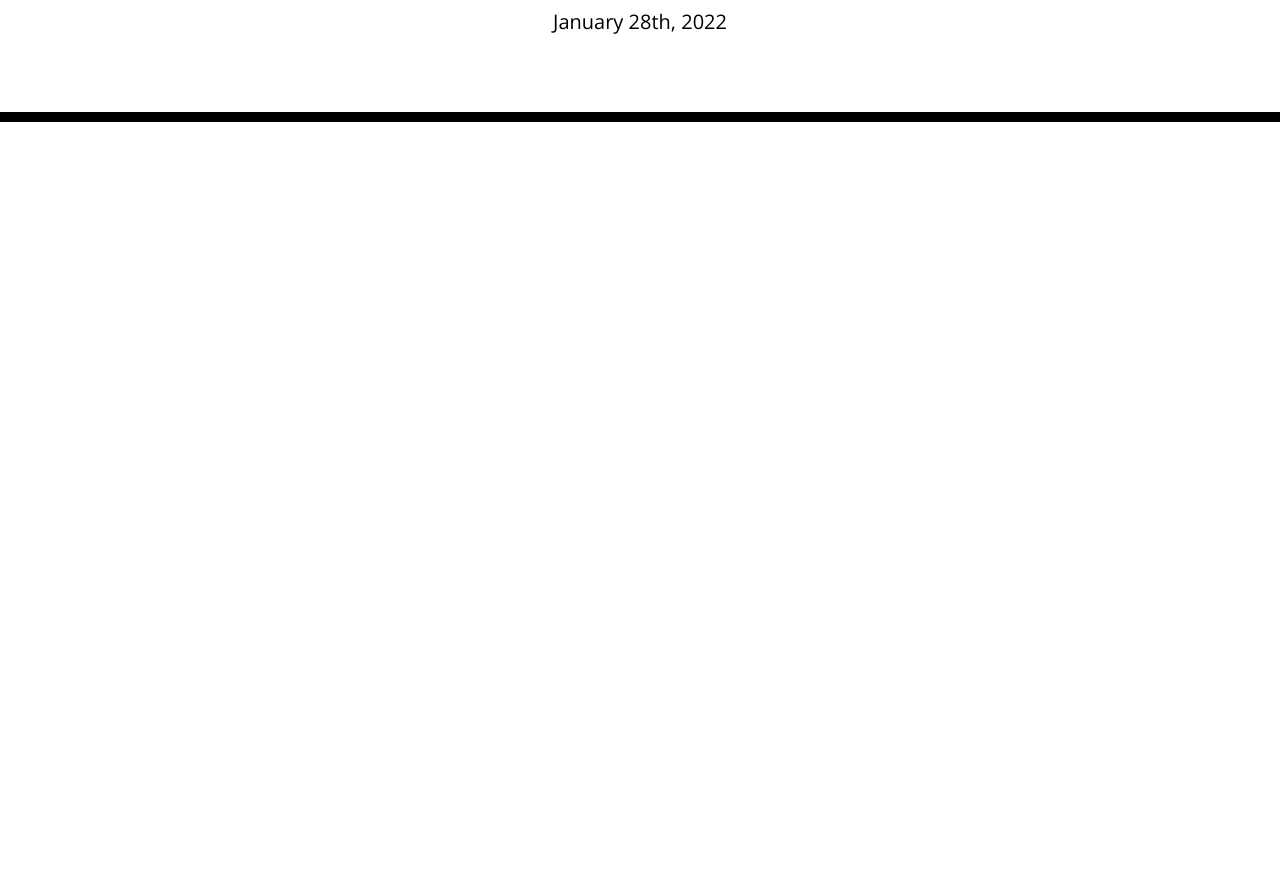
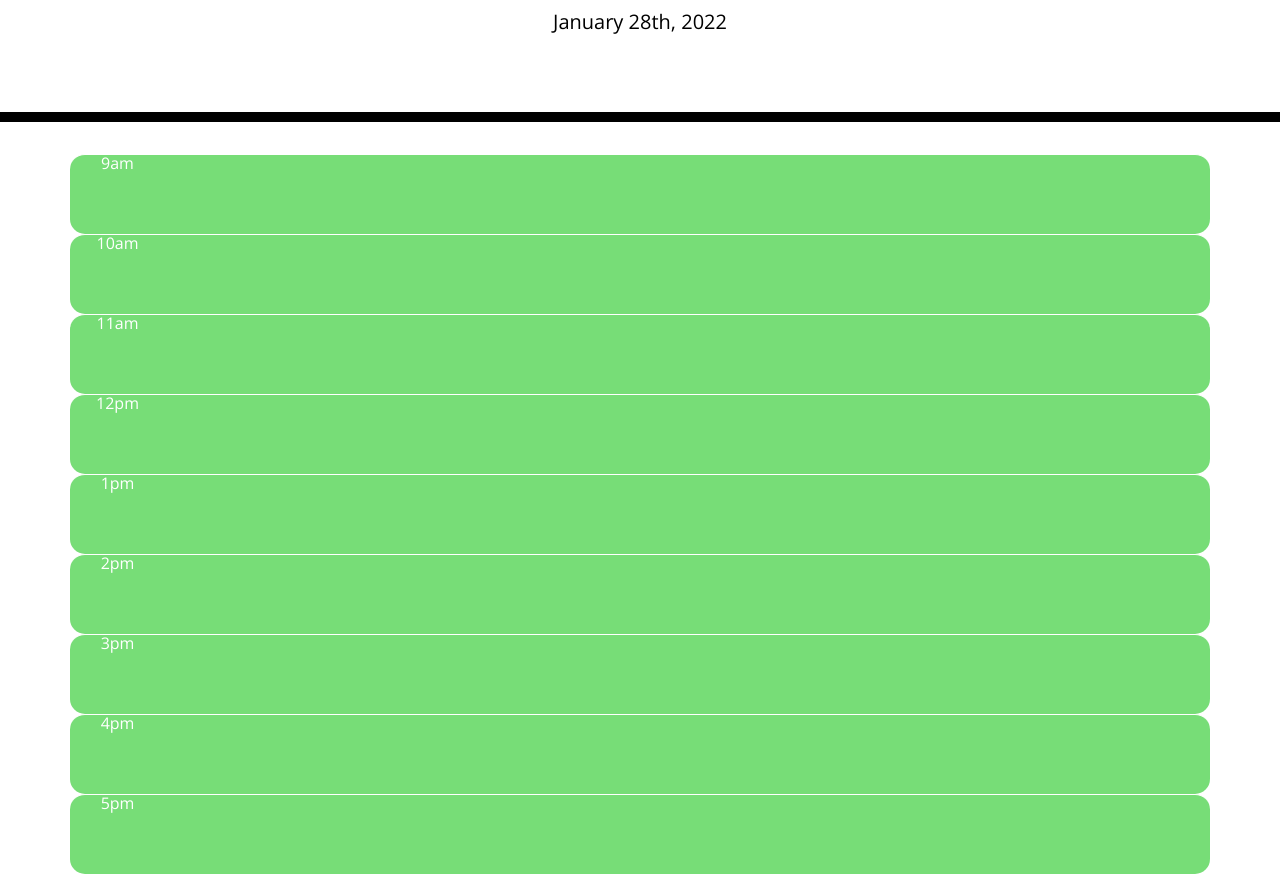
Before and after one commit to NathanSteinway/SMU_Challenge_5_Scheduler, a plain HTML site: page Develop/index.html in a window 1280 px wide. Shown: the part 182-1056 px from the top of the page. Before the commit the page ends 800 px from the top, so only its background shows below. Drawn offline with nearby package versions, Linux system fonts and the light colour scheme.

Commit message:
created colorcoding function to compare time block hours to current hours using momentjs and jquery

```diff
--- a/Develop/index.html
+++ b/Develop/index.html
@@ -1,23 +1,14 @@
 <!DOCTYPE html>
 <html lang="en">
+
 <head>
   <meta charset="UTF-8" />
   <meta name="viewport" content="width=device-width, initial-scale=1.0" />
   <meta http-equiv="X-UA-Compatible" content="ie=edge" />
-    <link
-      rel="stylesheet"
-      href="https://stackpath.bootstrapcdn.com/bootstrap/4.3.1/css/bootstrap.min.css"
-    />
-    <link
-      rel="stylesheet"
-      href="https://use.fontawesome.com/releases/v5.8.1/css/all.css"
-      integrity="sha384-50oBUHEmvpQ+1lW4y57PTFmhCaXp0ML5d60M1M7uH2+nqUivzIebhndOJK28anvf"
-      crossorigin="anonymous"
-    />
-    <link
-      href="https://fonts.googleapis.com/css?family=Open+Sans&display=swap"
-      rel="stylesheet"
-    />
+  <link rel="stylesheet" href="https://stackpath.bootstrapcdn.com/bootstrap/4.3.1/css/bootstrap.min.css" />
+  <link rel="stylesheet" href="https://use.fontawesome.com/releases/v5.8.1/css/all.css"
+    integrity="sha384-50oBUHEmvpQ+1lW4y57PTFmhCaXp0ML5d60M1M7uH2+nqUivzIebhndOJK28anvf" crossorigin="anonymous" />
+  <link href="https://fonts.googleapis.com/css?family=Open+Sans&display=swap" rel="stylesheet" />
   <link rel="stylesheet" href="style.css" />
   <title>Work Day Scheduler</title>
 </head>
@@ -28,12 +19,71 @@
     <p class="lead">A simple calendar app for scheduling your work day</p>
     <p id="currentDay" class="lead"></p>
   </header>
+
   <div class="container">
-      <!-- Timeblocks go here -->
+
+    <div class='row time-block' id='9'>
+
+      <div class='col-1' id='timeText'>9am</div>
+
+    </div>
+
+    <div class='row time-block' id='10'>
+
+      <div class='col-1' id='timeText'>10am</div>
+
+    </div>
+
+    <div class='row time-block' id='11'>
+      <div class='col-1' id='timeText'>11am</div>
+
+    </div>
+
+    <div class='row time-block' id='12'>
+
+      <div class='col-1' id='timeText'>12pm</div>
+
+    </div>
+
+    <div class='row time-block' id='13'>
+
+      <div class='col-1' id='timeText'>1pm</div>
+
+    </div>
+
+    <div class='row time-block' id='14'>
+
+      <div class='col-1' id='timeText'>2pm</div>
+
+    </div>
+
+    <div class='row time-block' id='15'>
+
+      <div class='col-1' id='timeText'>3pm</div>
+
+    </div>
+
+    <div class='row time-block' id='16'>
+
+      <div class='col-1' id='timeText'>4pm</div>
+
+    </div>
+
+    <div class='row time-block' id='17'>
+
+      <div class='col-1' id='timeText'>5pm</div>
+
+    </div>
+
   </div>
 
   <script src="https://code.jquery.com/jquery-3.4.1.min.js"></script>
   <script src="https://cdnjs.cloudflare.com/ajax/libs/moment.js/2.24.0/moment.min.js"></script>
+  <script src="https://cdn.jsdelivr.net/npm/bootstrap@5.1.3/dist/js/bootstrap.bundle.min.js"
+    integrity="sha384-ka7Sk0Gln4gmtz2MlQnikT1wXgYsOg+OMhuP+IlRH9sENBO0LRn5q+8nbTov4+1p"
+    crossorigin="anonymous">
+  </script>
   <script src="script.js"></script>
 </body>
+
 </html>
--- a/Develop/script.js
+++ b/Develop/script.js
@@ -7,6 +7,31 @@ function getDate() {
     currentDateSpan.innerHTML = rightNow;
     document.getElementById("currentDay").appendChild(currentDateSpan);
 
-}
+};
+
+function colorCoding() {
+
+    var hour = moment().hours();
+
+    $(".time-block").each(function() {
+
+        var irlHour = parseInt($(this).attr("id"));
+
+        if (irlHour < hour) {
+
+            $(this).addClass("past");
+
+        } else if (irlHour === hour) {
+
+            $(this).addClass("present");
+
+        } else {
+
+            $(this).addClass("future");
+
+        }
+    })
+};
 
 getDate();
+colorCoding();
```
Lines whose indentation alone changed are shown as unchanged.
